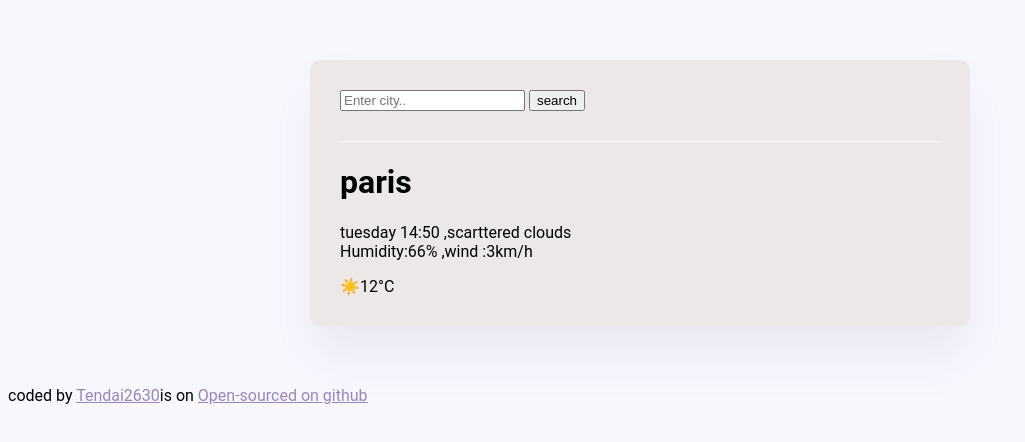
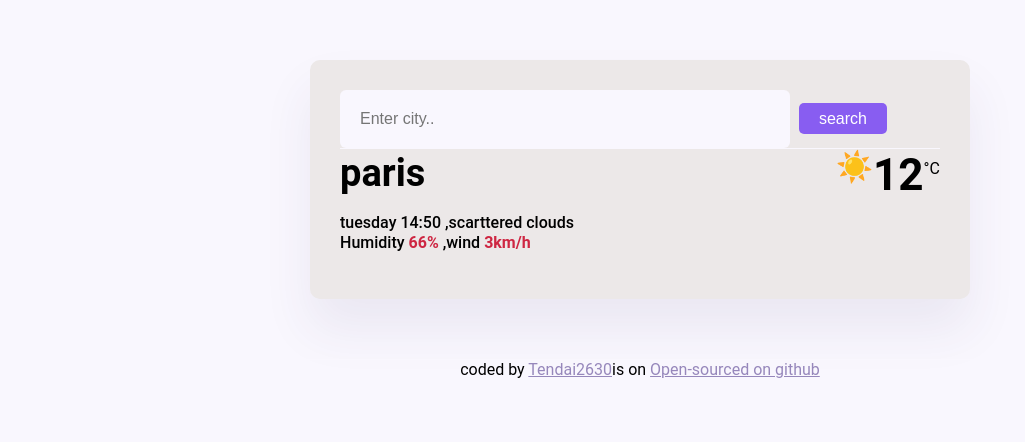
Before and after one commit to Tendai2630/finalproject, a plain HTML site: page src/index.html in a window 1280 px wide. Shown: the whole page, without its empty margins (0-1025 px from the left). Drawn offline with Linux system fonts and the light colour scheme.

Commit message:
added basic css

```diff
--- a/src/index.html
+++ b/src/index.html
@@ -9,23 +9,27 @@
 <body>
     <div class="weather-app">
     <header>
-        <form>
-            <input type="search" placeholder="Enter city.." required>
-            <input type="submit" value="search">
+        <form class="search-form ">
+            <input type="search" placeholder="Enter city.." required class="search-form-input">
+            <input type="submit" value="search"class="search-form-button">
         </form>
     </header>
 
         <main>
+            <div class="weather-app-data">
             <div>
-            <h1>paris</h1>
-            <p>
+            <h1 class="weather-app-city">paris</h1>
+            <p class="weather-app-details">
                 tuesday 14:50 ,scarttered clouds
                 <br>
-                Humidity:66% ,wind :3km/h
+                Humidity <strong>66%</strong> ,wind <strong>3km/h</strong>
             </p>
             </div>
-            <div>☀️12°C</div>
-
+            <div class="weather-app-temperature-container">
+                <div class="weather-app-icon" >☀️</div>
+                <div class="weather-app-temperature">12</div>
+                <div class="weather-app-unit">°C</div>
+        </div>
         </main>
         </div>
 
--- a/src/style.css
+++ b/src/style.css
@@ -18,10 +18,10 @@ body {
 
 header {
   border-bottom: 1px solid #f9f7fe;
-  padding-bottom: 30px;
+  padding-bottom: 0 0 0 30px ;
 }
 
-.search-input {
+.search-form-input {
   background-color: #f9f7fe;
   border: none;
   color: rgba(71, 61, 116, 0.4);
@@ -29,6 +29,60 @@ header {
   padding: 20px;
   width: 75%;
   border-radius: 6px;
+
+
+
+}
+.search-form-button{
+
+    padding: 15px 20px;
+    margin-left: 5px;
+    font-size: 16px;
+    background-color: #885df1;
+    color: white;
+    border: none;
+    line-height: 1px;
+    border-radius: 5px;
+}
+.weather-app-city{
+    margin:0 ;
+    font-size: 38px;
+    line-height: 48px;
+}
+.weather-app-details{
+    font-size: 16px;
+    line-height: 20px;
+    font-weight: 500;
+
+}
+.weather-app-details strong{
+    color: rgb(206, 38, 66);
+}
+.weather-app-temperature-container{
+    display:flex;
+}
+.weather-app-temperature{
+    font-size: 44px;
+    margin margin-left: 10px;
+    font-weight:bold;
+}
+.weather-app-icon{
+    font-size: 30px;
+    margin top :10px:
+}
+.weather-app-unit{
+    margin-top: 10px;
 }
 
-.search-button {
+.weather-app-data{
+    display: flex;
+    justify-content: space-between;
+}
+
+
+
+
+footer {
+    border-top: 1px solid #f9f7fe ;
+    text-align: center;
+}
```
